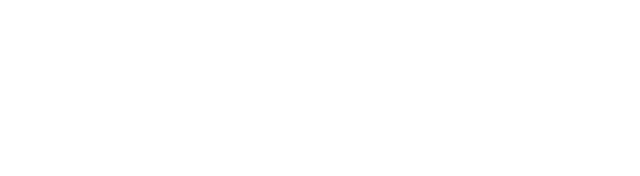
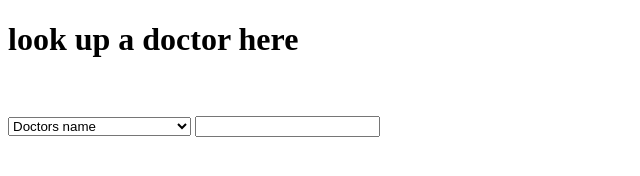
Before and after one commit to CGosser/friday-8, a website built with webpack: page src/index.html in a window 1280 px wide. Shown: the whole page, without its empty margins (0-640 px from the left). Built offline with nearby package versions, Linux system fonts and the light colour scheme.

Commit message:
add html for input fields

```diff
--- a/src/index.html
+++ b/src/index.html
@@ -1,9 +1,19 @@
 <!DOCTYPE html>
 <html>
   <head>
-    <title>GENERIC</title>
+    <title>Doctor Lookup</title>
   </head>
   <body>
+    <h1>look up a doctor here</h1>
+    <br>
+    <br>
+
+    <select class="form-control" id="searchType">
+  <option value="name">Doctors name</option>
+  <option value="condition">Condition you need treated</option>
+</select>
+    <input type="text" name="" value="" id="userInput">
+
 
   </body>
 </html>
```
